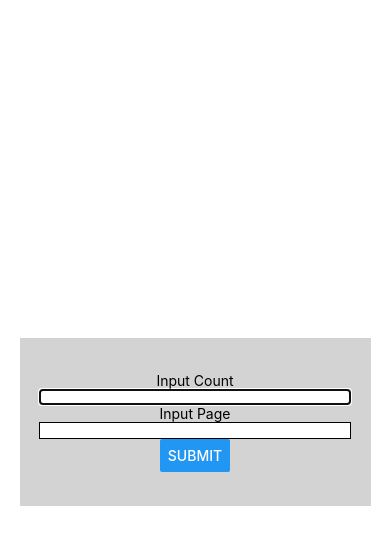
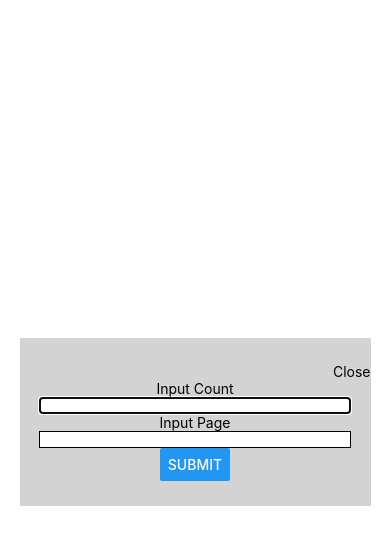
Before and after one commit to Ahsan4k/estatespace, a React Native app: screen / in a window 390 px wide. Both pictures are taken after a click on the button "FIND ENTRIES". Shown: the top 544 px of the page. Built offline with nearby package versions, Linux system fonts and the light colour scheme.

Commit message:
second commit

```diff
--- a/App.js
+++ b/App.js
@@ -65,6 +65,11 @@ const App = () => {
       <Modal animationType="slide" transparent={true} visible={modalVisible}>
         <View style={styles.modal}>
           <View style={styles.inner}>
+            <Text
+              onPress={() => isModalVisible(false)}
+              style={{alignSelf: 'flex-end'}}>
+              Close
+            </Text>
             <Text>Input Count</Text>
             <TextInput
               style={styles.ti}
```
